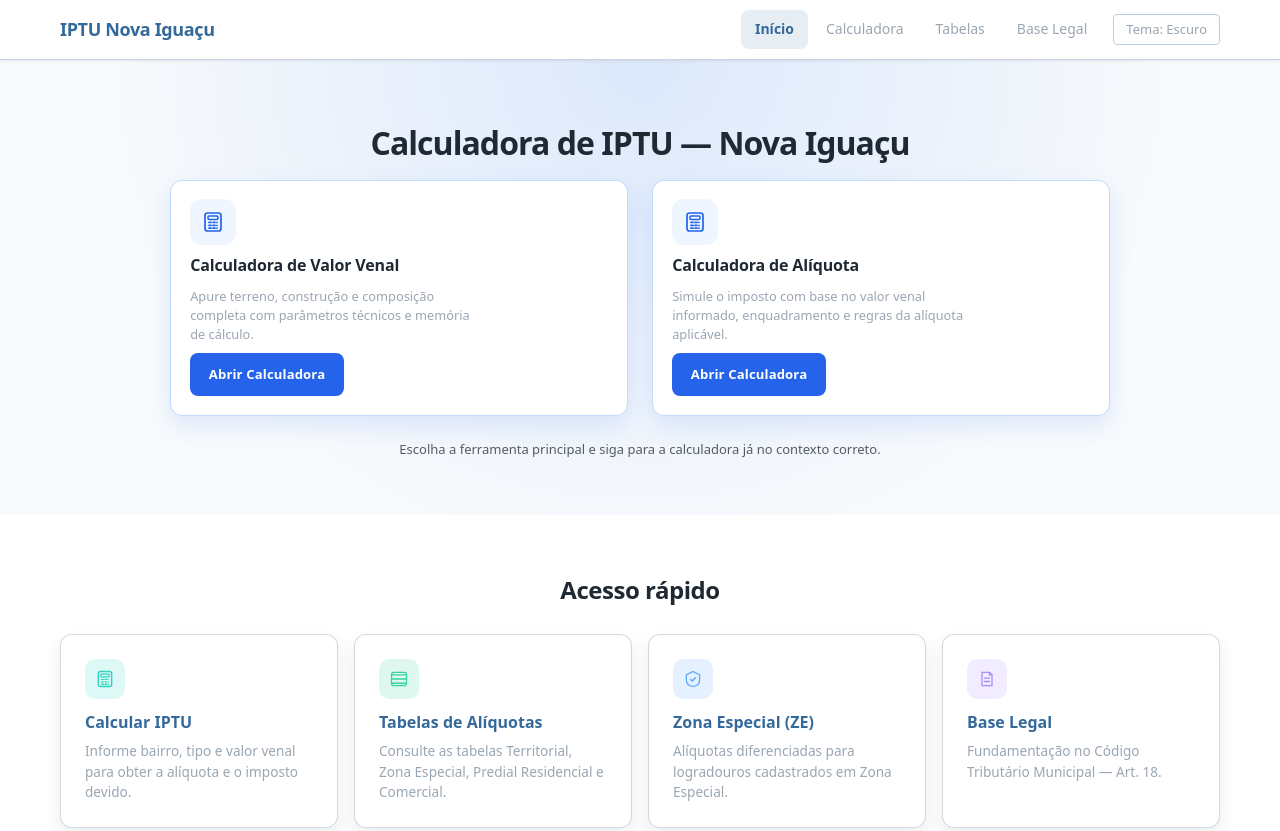
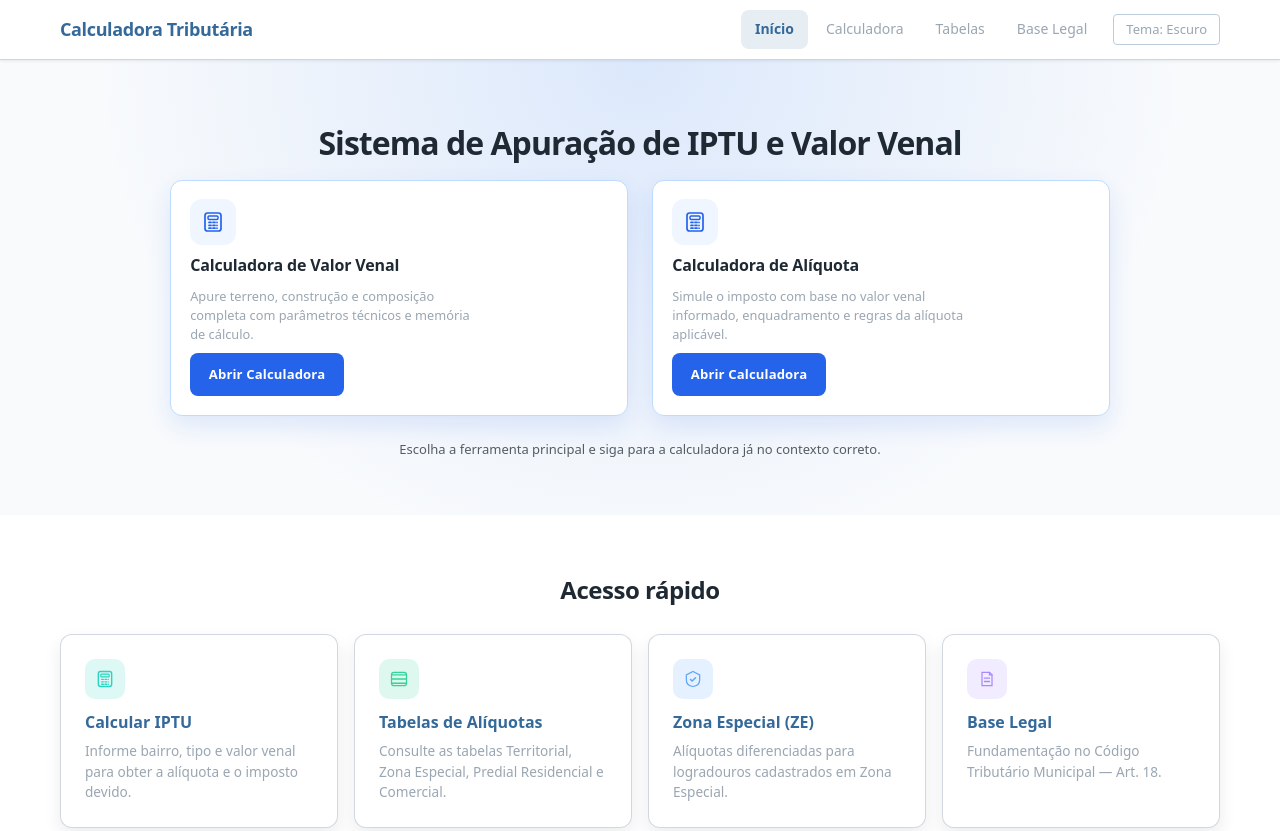
Before and after one commit to ArthMoreira/calculadora-aliquota, a website built with Vite: page index.html in a window 1280 px wide. Shown: the top 831 px of the page. Built offline with nearby package versions, Linux system fonts and the light colour scheme.

Commit message:
Alterações de textos.

```diff
--- a/index.html
+++ b/index.html
@@ -21,7 +21,7 @@
     <!-- ===== NAVBAR GLASS ===== -->
     <nav id="navbar" class="navbar" aria-label="Navegação principal">
       <div class="navbar-inner">
-        <a href="#hero" class="navbar-brand">IPTU Nova Iguaçu</a>
+        <a href="#hero" class="navbar-brand">Calculadora Tributária</a>
         <button id="btnMenuToggle" class="navbar-toggle" type="button" aria-expanded="false" aria-controls="navLinks">Menu</button>
         <ul id="navLinks" class="navbar-links" role="list">
           <li><a href="#hero" class="nav-link active" data-section="hero">Início</a></li>
@@ -39,7 +39,7 @@
       <section id="hero" class="hero-section">
         <div class="hero-glow" aria-hidden="true"></div>
         <div class="container">
-          <h1 class="hero-title">Calculadora de IPTU — Nova Iguaçu</h1>
+          <h1 class="hero-title">Sistema de Apuração de IPTU e Valor Venal</h1>
 
           <div class="hero-tools-grid">
             <a href="#secCalc" class="hero-tool-card hero-tool-card-primary" data-open-calc-mode="valor_venal">
```
